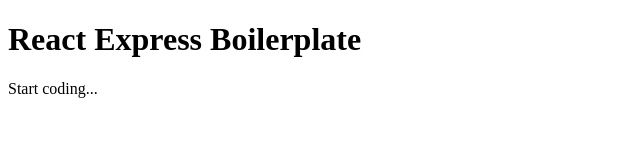
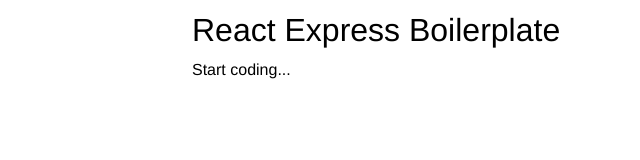
Before and after one commit to alexan059/react-express-boilerplate, a React app: page / in a window 1280 px wide. Shown: the whole page, without its empty margins (0-640 px from the left). Built offline with nearby package versions, Linux system fonts and the light colour scheme.

Commit message:
Add sass support

```diff
--- /dev/null
+++ b/client/assets/scss/base/_global.scss
@@ -0,0 +1,24 @@
+* {
+  // Simple reset
+  padding: 0;
+  margin: 0;
+  box-sizing: border-box;
+}
+
+html {
+  font-size: 62.5%; // Transform 10px to 1rem
+}
+
+body {
+  font-family: Helvetica, Arial, sans-serif;
+  font-size: $base-font-size;
+}
+
+h1 {
+  font-weight: 300;
+  margin-bottom: $base-space;
+}
+
+p {
+  margin-bottom: $base-space;
+}
--- /dev/null
+++ b/client/assets/scss/base/_variables.scss
@@ -0,0 +1,5 @@
+// Font sizes
+$base-font-size: 1.6rem;
+
+// Spacing
+$base-space: 1.2rem;
--- /dev/null
+++ b/client/assets/scss/components/_app.scss
@@ -0,0 +1,5 @@
+.app {
+  width: 920px;
+  margin: 0 auto;
+  padding: $base-space;
+}
--- /dev/null
+++ b/client/assets/scss/main.scss
@@ -0,0 +1,7 @@
+/* ***** Base imports ***** */
+@import "base/variables";
+@import "base/mixins";
+@import "base/global";
+
+/* **** Components ***** */
+@import "components/app";
--- a/client/components/App.js
+++ b/client/components/App.js
@@ -2,7 +2,7 @@
 
 export default () => {
     return (
-        <div>
+        <div className="app">
             <h1>React Express Boilerplate</h1>
             <p>Start coding...</p>
         </div>
--- a/client/index.js
+++ b/client/index.js
@@ -1,5 +1,8 @@
 import React from 'react';
 import ReactDOM from 'react-dom';
+
+// Relative path for styles injection
+import styles from './assets/scss/main.scss';
 
 import App from './components/App';
 
--- a/package.json
+++ b/package.json
@@ -10,7 +10,11 @@
     "babel-loader": "^7.0.0",
     "babel-preset-es2015": "^6.24.1",
     "babel-preset-react": "^6.24.1",
+    "css-loader": "^0.28.1",
+    "node-sass": "^4.5.2",
     "react-hot-loader": "^1.3.1",
+    "sass-loader": "^6.0.3",
+    "style-loader": "^0.17.0",
     "webpack": "^2.5.0",
     "webpack-dev-middleware": "^1.10.2",
     "webpack-hot-middleware": "^2.18.0"
--- a/public/index.html
+++ b/public/index.html
@@ -7,6 +7,6 @@
 </head>
 <body>
   <div id="app"></div>
-  <script src="js/bundle.js"></script>
+  <script src="app.bundle.js"></script>
 </body>
 </html>
--- a/webpack.config.js
+++ b/webpack.config.js
@@ -3,7 +3,7 @@
 
 module.exports = {
     entry: {
-        'index': [
+        'app': [
             './client/index.js',
             // Hot Plugin
             'webpack-hot-middleware/client',
@@ -11,13 +11,14 @@
         ]
     },
     output: {
-        path: path.resolve(__dirname, './public/js/'),
-        filename: 'bundle.js',
+        path: path.resolve(__dirname, './public/'),
+        filename: '[name].bundle.js',
         // Hot Plugin: the publicPath will set the files where the browser expects them
-        publicPath: 'http://localhost:3000/js/'
+        publicPath: 'http://localhost:3000/'
     },
     module: {
         rules: [
+            // React and ES2015
             {
                 test: /\.jsx?$/,
                 include: path.resolve(__dirname, './client'),
@@ -27,11 +28,20 @@
                 options: {
                     presets: ['es2015', 'react']
                 }
+            },
+            // SASS
+            {
+                test: /\.(sass|scss)$/,
+                use: [
+                    'style-loader',
+                    'css-loader',
+                    'sass-loader'
+                ]
             }
         ]
     },
     resolve: {
-        extensions: ['.js']
+        extensions: ['.js', '.css','.scss']
     },
     plugins: [
         // Hot Plugin
```
Also changed, not shown: client/assets/scss/base/_mixins.scss (added), 1 other file.
